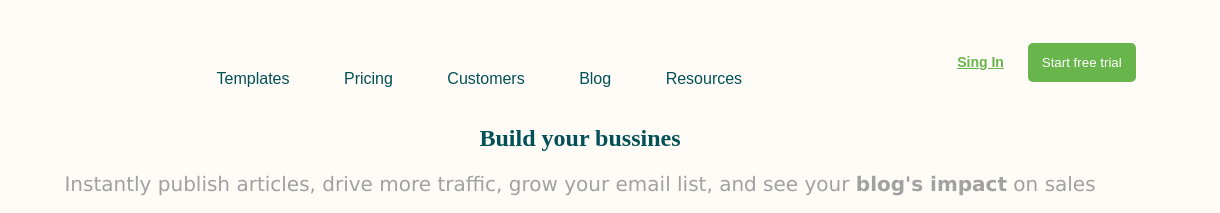
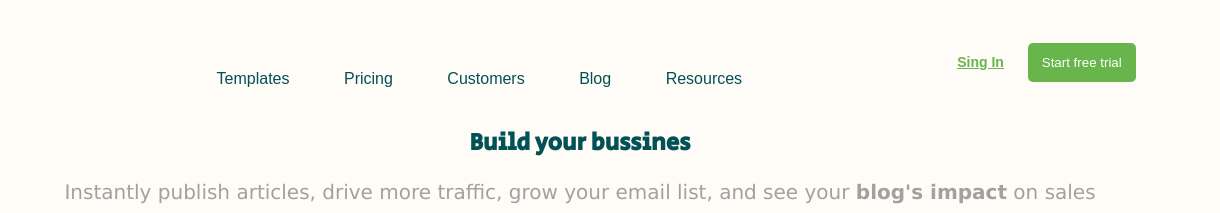
Before and after one commit to edsanta/front-project, a plain HTML site: page index.html in a window 1280 px wide. Shown: the top 213 px of the page, 60-1280 px from the left. Drawn offline with Linux system fonts and the light colour scheme.

Commit message:
reto extra google fonts

```diff
--- a/index.html
+++ b/index.html
@@ -6,6 +6,9 @@
     <meta name="viewport" content="width=device-width, initial-scale=1.0">
     <title>Matcha</title>
     <link rel="stylesheet" href="styles.css">
+    <link rel="preconnect" href="https://fonts.googleapis.com">
+    <link rel="preconnect" href="https://fonts.gstatic.com" crossorigin>
+    <link href="https://fonts.googleapis.com/css2?family=Secular+One&display=swap" rel="stylesheet">
 </head>
 <header class="header">
     <!--Regresar pag principal-->
--- a/styles.css
+++ b/styles.css
@@ -4,6 +4,7 @@ body {
 h1 {
     color:#025157;
     text-align: center;
+    font-family: 'Secular One', sans-serif;
 }
 p{
     color:#8b8b8bcc;
```
